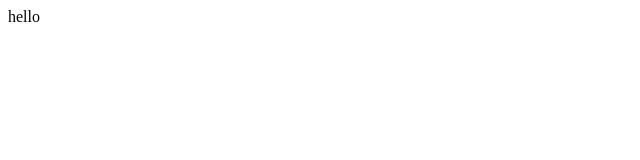
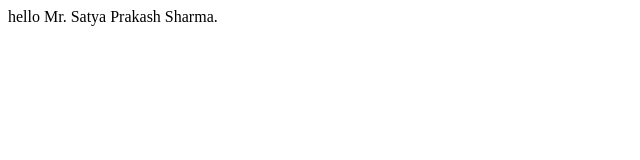
Before and after one commit to satya7289/server-unity, a website: page public/index.html in a window 1280 px wide. Shown: the whole page, without its empty margins (0-640 px from the left). Drawn offline with Linux system fonts and the light colour scheme.

Commit message:
minor change check

```diff
--- a/public/index.html
+++ b/public/index.html
@@ -6,6 +6,6 @@
     <title>Document</title>
 </head>
 <body>
-    hello
+    hello Mr. Satya Prakash Sharma.
 </body>
 </html>
```
